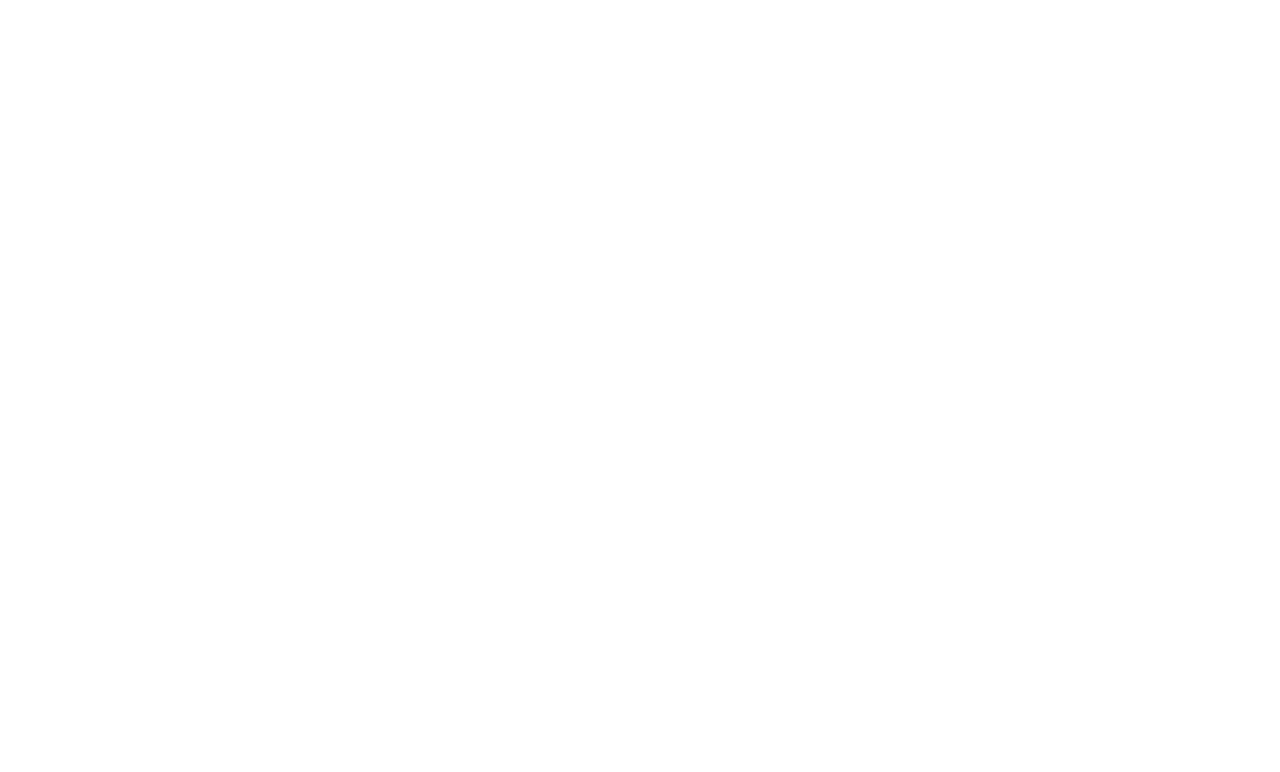
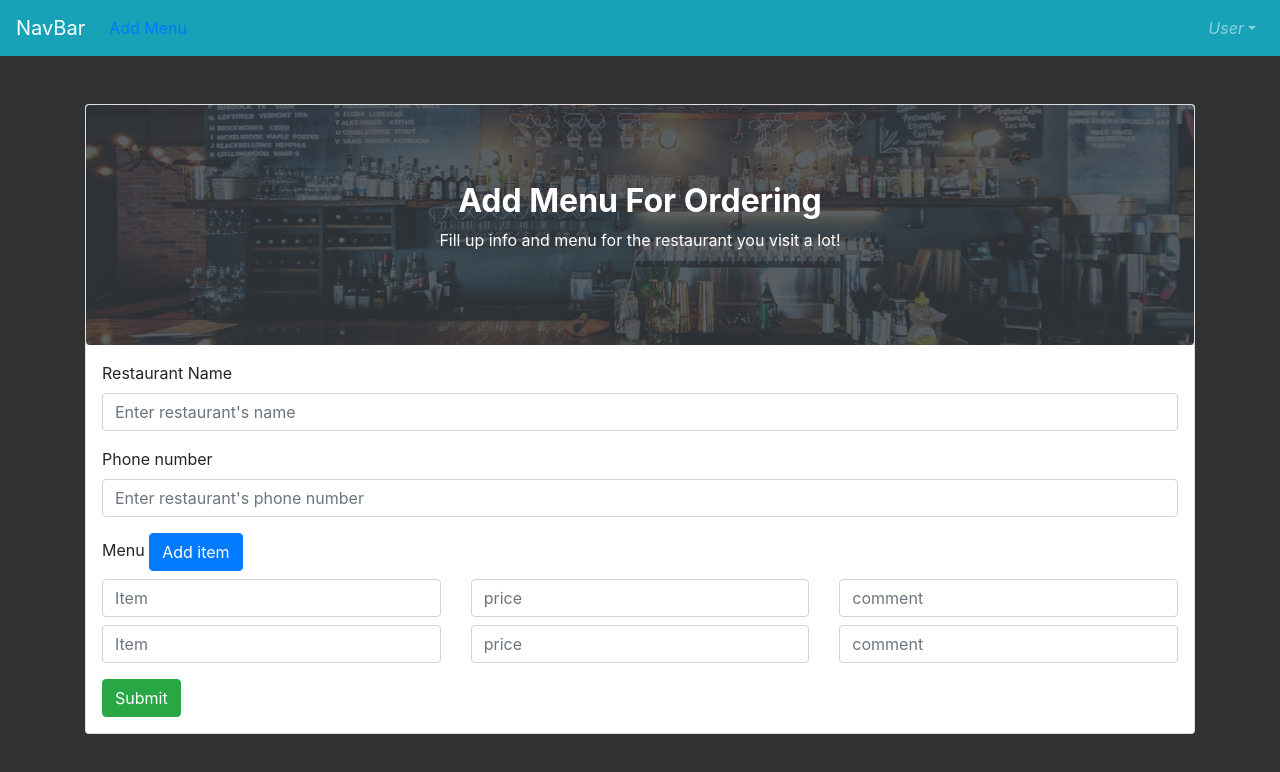
Before and after one commit to tinghaolai/order-with-friends-nuxt, a Nuxt app: page /addMenu in a window 1280 px wide. Before the commit this address had no page. Shown: the top 772 px of the page. Built offline with nearby package versions, Linux system fonts and the light colour scheme.

Commit message:
Add components for default layout, nav, add menu

```diff
--- /dev/null
+++ b/components/Nav.vue
@@ -0,0 +1,32 @@
+<template>
+  <b-navbar toggleable="lg" type="dark" variant="info">
+    <b-navbar-brand href="#">NavBar</b-navbar-brand>
+    <b-navbar-toggle target="nav-collapse"></b-navbar-toggle>
+    <b-collapse id="nav-collapse" is-nav>
+      <b-navbar-nav>
+        <b-nav-item>
+          <NuxtLink to="/addMenu">Add Menu</NuxtLink>
+        </b-nav-item>
+      </b-navbar-nav>
+      <b-navbar-nav class="ml-auto">
+        <b-nav-item-dropdown right>
+          <template #button-content>
+            <em>User</em>
+          </template>
+          <b-dropdown-item href="#">Profile</b-dropdown-item>
+          <b-dropdown-item href="#">Sign Out</b-dropdown-item>
+        </b-nav-item-dropdown>
+      </b-navbar-nav>
+    </b-collapse>
+  </b-navbar>
+</template>
+
+<script>
+  export default {
+
+  }
+</script>
+
+<style scoped>
+
+</style>
--- /dev/null
+++ b/layouts/default.vue
@@ -0,0 +1,12 @@
+<template>
+  <div>
+    <Nav />
+    <Nuxt />
+  </div>
+</template>
+
+<style>
+  body {
+    background-color: #323232;
+  }
+</style>
--- /dev/null
+++ b/pages/addMenu.vue
@@ -0,0 +1,108 @@
+<template>
+  <div>
+    <div class="container">
+      <div class="row">
+        <div class="col">
+          <div class="card mt-5 rounded">
+            <div class="position-relative bg-dark rounded border-0">
+              <img src="~assets/images/res1.jpg" class="card-img-top fitImage" alt="..." style="height: 30vmin">
+              <div class="position-absolute abs-center text-center w-100">
+                <div class="font-weight-bold text-white h2">Add Menu For Ordering</div>
+                <p class="text-white">Fill up info and menu for the restaurant you visit a lot!</p>
+              </div>
+            </div>
+            <form class="p-3" @submit.prevent="submitForm">
+              <div class="form-group">
+                <label>Restaurant Name</label>
+                <input type="text" class="form-control" placeholder="Enter restaurant's name" required>
+              </div>
+              <div class="form-group">
+                <label>Phone number</label>
+                <input type="text" class="form-control" placeholder="Enter restaurant's phone number">
+              </div>
+              <div class="form-group">
+                <label>Menu
+                  <button type="button" class="btn btn-primary" @click="menuForm.items.push({})">Add item</button>
+                </label>
+                <div class="row mb-2" v-for="item in menuForm.items">
+                  <div class="col">
+                    <input type="text" class="form-control" placeholder="Item">
+                  </div>
+                  <div class="col">
+                    <input type="number" class="form-control" placeholder="price">
+                  </div>
+                  <div class="col">
+                    <input type="text" class="form-control" placeholder="comment">
+                  </div>
+                </div>
+              </div>
+              <button type="submit" class="btn btn-success">Submit</button>
+            </form>
+          </div>
+<!--          <div class="font-weight-bold text-info h4">Restaurant Info</div>-->
+
+        </div>
+      </div>
+    </div>
+  </div>
+
+</template>
+
+
+<script>
+  import { mapState } from 'vuex'
+  import axios from "axios";
+
+  export default {
+    data() {
+      return {
+        menuForm: {
+          title: null,
+          phone: null,
+          items: [{
+
+          },{
+
+          }],
+        },
+      }
+    },
+    computed: {
+      ...mapState([
+        'test1',
+        'test2'
+      ]),
+      gt() {
+        return this.$store.getters.getProductById();
+      }
+    },
+    methods: {
+      submitForm() {
+        console.log('submitted');
+        axios.get('http://127.0.0.1:8000/v1/line').then(response => {
+          console.log('response');
+          console.log(response.data);
+        }).catch(error => {
+          console.log('error');
+          console.log(error);
+        });
+
+        return false;
+      }
+    }
+  }
+</script>
+
+<style scoped>
+  .fitImage {
+    object-fit: cover;
+    height: 15vmin;
+    opacity: 20%;
+  }
+
+  .abs-center {
+    left: 50%;
+    top: 50%;
+    transform: translate(-50%, -50%);
+  }
+</style>
--- a/pages/index.vue
+++ b/pages/index.vue
@@ -1,9 +1,14 @@
 <template>
-  <Tutorial/>
+  <div></div>
 </template>
 
-<script lang="ts">
-import Vue from 'vue'
 
-export default Vue.extend({})
+<script>
+  export default {
+
+  }
 </script>
+
+<style scoped>
+
+</style>
```
Also changed, not shown: assets/images/res1.jpg (added).
